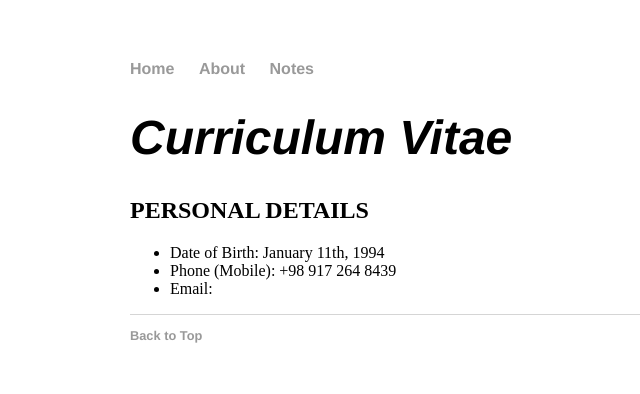
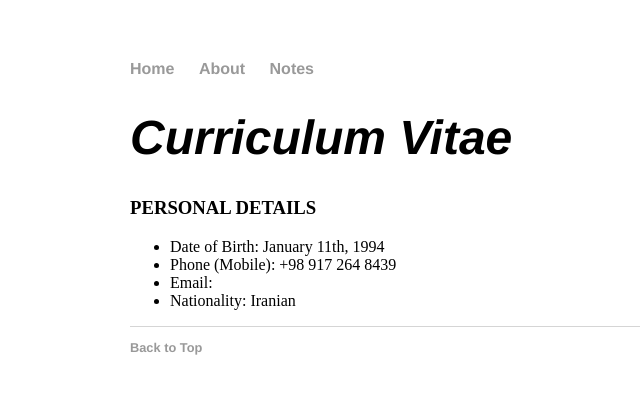
Before and after one commit to mrrezaie/mrrezaie.github.io, a Jekyll site: the page built from about/cv.html, in a window 1280 px wide. Shown: the top 394 px of the page, without its empty margins (62-702 px from the left). Built offline with Jekyll 4.4.1, drawn with Linux system fonts in a browser that asks for light colours.

Commit message:
Update cv.html

```diff
--- a/about/cv.html
+++ b/about/cv.html
@@ -6,11 +6,12 @@ title: CV
 <div>
 	<h1><em>Curriculum Vitae</em></h1>
 
-	<h2>PERSONAL DETAILS</h2>
+	<h3>PERSONAL DETAILS</h3>
 	<ul>
 		<li>Date of Birth: January 11th, 1994</li>
 		<li>Phone (Mobile): +98 917 264 8439</li>
 		<li>Email: <a href="mailto: mrrezaie@outlook.com"></a></li>
+		<li>Nationality: Iranian</li>
 	</ul>
 
 </div>
```
